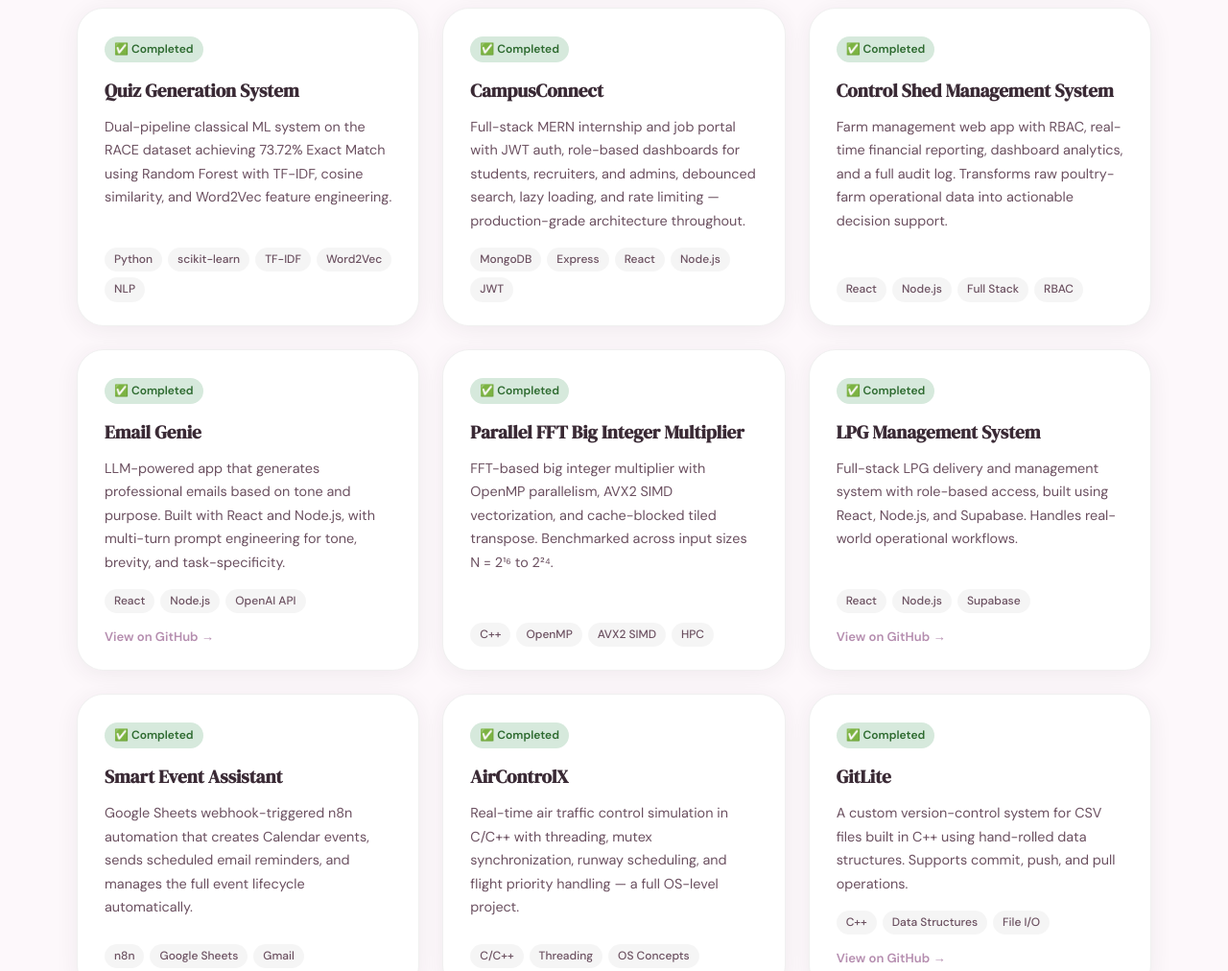
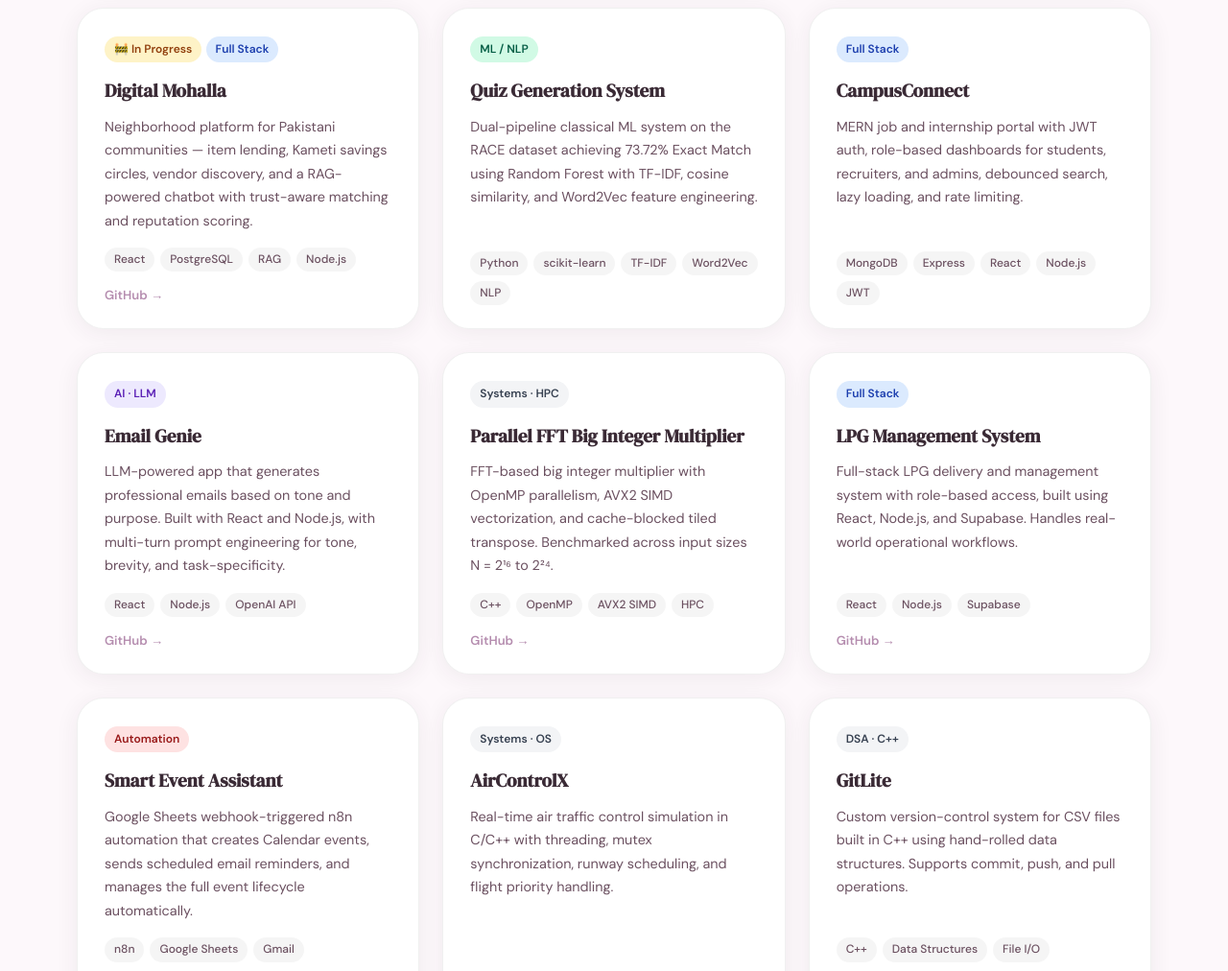
Before and after one commit to Areeba444/areebajaved.github.io, a plain HTML site: page index.html in a window 1280 px wide. Shown: the part 3120-4132 px from the top of the page at 96% size. Drawn offline with Linux system fonts and the light colour scheme.

Commit message:
feat: add GitHub links to all cards, replace completed badges with category tags, add Digital Mohalla

```diff
--- a/index.html
+++ b/index.html
@@ -245,10 +245,22 @@
 
       <!-- ══ OTHER PROJECTS ══ -->
 
+      <!-- Digital Mohalla -->
+      <div class="project-card" data-tag="Full Stack · AI">
+        <div class="pc-header">
+          <span class="pc-status wip">🚧 In Progress</span>
+          <span class="pc-status tag-fullstack">Full Stack</span>
+        </div>
+        <h3>Digital Mohalla</h3>
+        <p>Neighborhood platform for Pakistani communities — item lending, Kameti savings circles, vendor discovery, and a RAG-powered chatbot with trust-aware matching and reputation scoring.</p>
+        <div class="pc-stack"><span>React</span><span>PostgreSQL</span><span>RAG</span><span>Node.js</span></div>
+        <a href="https://github.com/Areeba444/DigitalMohalla" target="_blank" class="pc-link">GitHub →</a>
+      </div>
+
       <!-- Quiz Generation System -->
       <div class="project-card" data-tag="AI · ML">
         <div class="pc-header">
-          <span class="pc-status done">✅ Completed</span>
+          <span class="pc-status tag-ml">ML / NLP</span>
         </div>
         <h3>Quiz Generation System</h3>
         <p>Dual-pipeline classical ML system on the RACE dataset achieving 73.72% Exact Match using Random Forest with TF-IDF, cosine similarity, and Word2Vec feature engineering.</p>
@@ -256,86 +268,78 @@
       </div>
 
       <!-- CampusConnect -->
-      <div class="project-card" data-tag="Full Stack · Completed">
+      <div class="project-card" data-tag="Full Stack">
         <div class="pc-header">
-          <span class="pc-status done">✅ Completed</span>
+          <span class="pc-status tag-fullstack">Full Stack</span>
         </div>
         <h3>CampusConnect</h3>
-        <p>Full-stack MERN internship and job portal with JWT auth, role-based dashboards for students, recruiters, and admins, debounced search, lazy loading, and rate limiting — production-grade architecture throughout.</p>
+        <p>MERN job and internship portal with JWT auth, role-based dashboards for students, recruiters, and admins, debounced search, lazy loading, and rate limiting.</p>
         <div class="pc-stack"><span>MongoDB</span><span>Express</span><span>React</span><span>Node.js</span><span>JWT</span></div>
-      </div>
-
-      <!-- Control Shed -->
-      <div class="project-card" data-tag="Full Stack · Completed">
-        <div class="pc-header">
-          <span class="pc-status done">✅ Completed</span>
-        </div>
-        <h3>Control Shed Management System</h3>
-        <p>Farm management web app with RBAC, real-time financial reporting, dashboard analytics, and a full audit log. Transforms raw poultry-farm operational data into actionable decision support.</p>
-        <div class="pc-stack"><span>React</span><span>Node.js</span><span>Full Stack</span><span>RBAC</span></div>
       </div>
 
       <!-- Email Genie -->
       <div class="project-card" data-tag="AI · Full Stack">
         <div class="pc-header">
-          <span class="pc-status done">✅ Completed</span>
+          <span class="pc-status tag-ai">AI · LLM</span>
         </div>
         <h3>Email Genie</h3>
         <p>LLM-powered app that generates professional emails based on tone and purpose. Built with React and Node.js, with multi-turn prompt engineering for tone, brevity, and task-specificity.</p>
         <div class="pc-stack"><span>React</span><span>Node.js</span><span>OpenAI API</span></div>
-        <a href="https://github.com/Areeba444/email-genie" target="_blank" class="pc-link">View on GitHub →</a>
+        <a href="https://github.com/Areeba444/email-genie" target="_blank" class="pc-link">GitHub →</a>
       </div>
 
       <!-- Parallel FFT -->
       <div class="project-card" data-tag="Systems · HPC">
         <div class="pc-header">
-          <span class="pc-status done">✅ Completed</span>
+          <span class="pc-status tag-systems">Systems · HPC</span>
         </div>
         <h3>Parallel FFT Big Integer Multiplier</h3>
         <p>FFT-based big integer multiplier with OpenMP parallelism, AVX2 SIMD vectorization, and cache-blocked tiled transpose. Benchmarked across input sizes N = 2¹⁶ to 2²⁴.</p>
         <div class="pc-stack"><span>C++</span><span>OpenMP</span><span>AVX2 SIMD</span><span>HPC</span></div>
+        <a href="https://github.com/Areeba444/cache-aware-parallel-fft" target="_blank" class="pc-link">GitHub →</a>
       </div>
 
       <!-- LPG Management -->
-      <div class="project-card" data-tag="Full Stack · Completed">
+      <div class="project-card" data-tag="Full Stack">
         <div class="pc-header">
-          <span class="pc-status done">✅ Completed</span>
+          <span class="pc-status tag-fullstack">Full Stack</span>
         </div>
         <h3>LPG Management System</h3>
         <p>Full-stack LPG delivery and management system with role-based access, built using React, Node.js, and Supabase. Handles real-world operational workflows.</p>
         <div class="pc-stack"><span>React</span><span>Node.js</span><span>Supabase</span></div>
-        <a href="https://github.com/AdeenaZaib/LPG360" target="_blank" class="pc-link">View on GitHub →</a>
+        <a href="https://github.com/AdeenaZaib/LPG360" target="_blank" class="pc-link">GitHub →</a>
       </div>
 
       <!-- Smart Event Assistant -->
       <div class="project-card" data-tag="Automation">
         <div class="pc-header">
-          <span class="pc-status done">✅ Completed</span>
+          <span class="pc-status tag-automation">Automation</span>
         </div>
         <h3>Smart Event Assistant</h3>
         <p>Google Sheets webhook-triggered n8n automation that creates Calendar events, sends scheduled email reminders, and manages the full event lifecycle automatically.</p>
         <div class="pc-stack"><span>n8n</span><span>Google Sheets</span><span>Gmail</span></div>
+        <a href="https://github.com/Areeba444/daily-weather-automation-n8n" target="_blank" class="pc-link">GitHub →</a>
       </div>
 
       <!-- AirControlX -->
       <div class="project-card" data-tag="Systems · OS">
         <div class="pc-header">
-          <span class="pc-status done">✅ Completed</span>
+          <span class="pc-status tag-systems">Systems · OS</span>
         </div>
         <h3>AirControlX</h3>
-        <p>Real-time air traffic control simulation in C/C++ with threading, mutex synchronization, runway scheduling, and flight priority handling — a full OS-level project.</p>
+        <p>Real-time air traffic control simulation in C/C++ with threading, mutex synchronization, runway scheduling, and flight priority handling.</p>
         <div class="pc-stack"><span>C/C++</span><span>Threading</span><span>OS Concepts</span></div>
       </div>
 
       <!-- GitLite -->
       <div class="project-card" data-tag="DSA · C++">
         <div class="pc-header">
-          <span class="pc-status done">✅ Completed</span>
+          <span class="pc-status tag-systems">DSA · C++</span>
         </div>
         <h3>GitLite</h3>
-        <p>A custom version-control system for CSV files built in C++ using hand-rolled data structures. Supports commit, push, and pull operations.</p>
+        <p>Custom version-control system for CSV files built in C++ using hand-rolled data structures. Supports commit, push, and pull operations.</p>
         <div class="pc-stack"><span>C++</span><span>Data Structures</span><span>File I/O</span></div>
-        <a href="https://github.com/mina-hill/GitLite" target="_blank" class="pc-link">View on GitHub →</a>
+        <a href="https://github.com/mina-hill/GitLite" target="_blank" class="pc-link">GitHub →</a>
       </div>
 
     </div>
--- a/style.css
+++ b/style.css
@@ -608,3 +608,11 @@ footer {
   transition: background 0.2s, opacity 0.2s;
 }
 .pc-link-primary:hover { background: var(--accent-dark); opacity: 1; }
+
+/* ===== BADGE VARIANTS ===== */
+.pc-status.wip        { background: #FEF3C7; color: #92400E; }
+.pc-status.tag-fullstack { background: #DBEAFE; color: #1E40AF; }
+.pc-status.tag-ml     { background: #D1FAE5; color: #065F46; }
+.pc-status.tag-ai     { background: #EDE9FE; color: #5B21B6; }
+.pc-status.tag-systems{ background: #F3F4F6; color: #374151; }
+.pc-status.tag-automation { background: #FEE2E2; color: #991B1B; }
```
